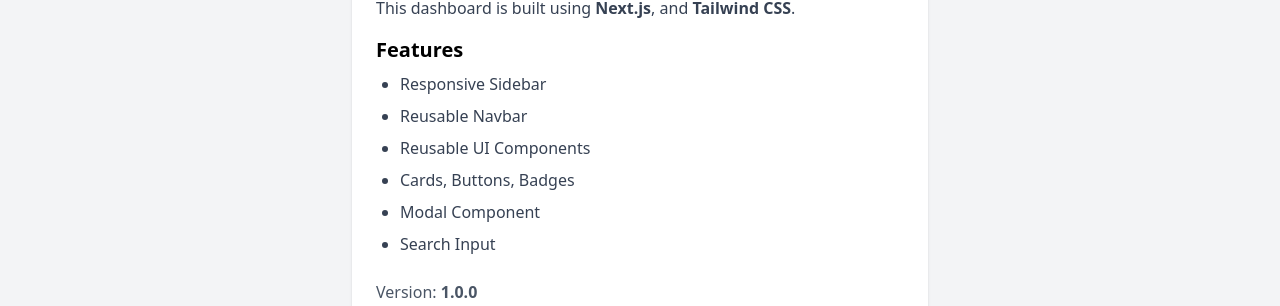
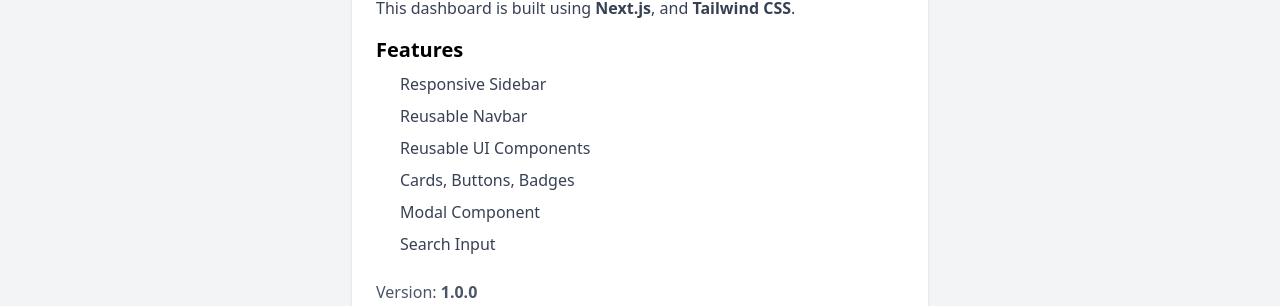
Before and after one commit to Kriti98ranjan/dashboard-ui, a Next.js app: page /about in a window 1280 px wide. Shown: the part 293-599 px from the top of the page. Built offline with nearby package versions, Linux system fonts and the light colour scheme.

Commit message:
remove list-disc

```diff
--- a/app/about/page.jsx
+++ b/app/about/page.jsx
@@ -35,7 +35,7 @@
 
               <h2 className="text-xl font-semibold mb-2">Features</h2>
 
-              <ul className="list-disc pl-6 text-gray-700 space-y-2">
+              <ul className="pl-6 text-gray-700 space-y-2">
                 <li>Responsive Sidebar</li>
                 <li>Reusable Navbar</li>
                 <li>Reusable UI Components</li>
```
